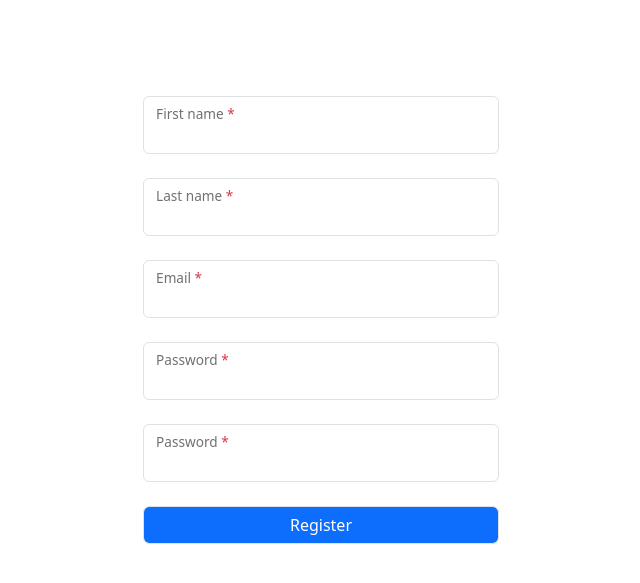
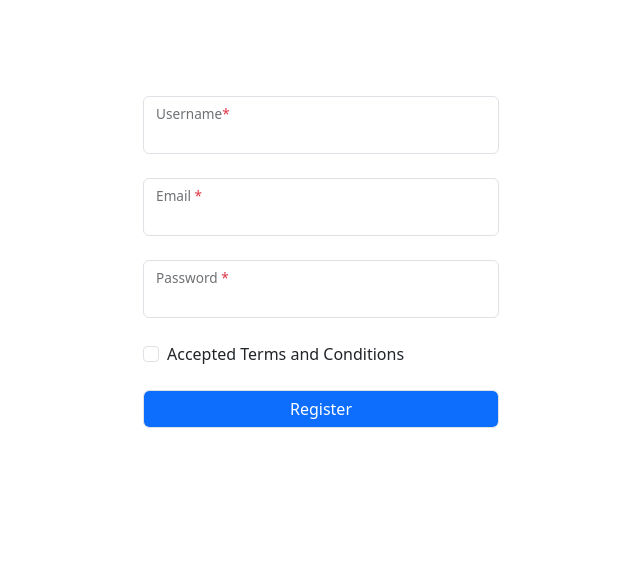
Before and after one commit to Orhan-x/Insight-blog, a Django app: template users/templates/register.html in a window 1280 px wide. Shown: the top 583 px of the page, without its empty margins (319-959 px from the left). Run offline with Django 5.2, Linux system fonts and the light colour scheme; the template is opened without the code that fills it, so the values that code supplies are empty.

Commit message:
fname & lname tell profiel not obligated on registration.

```diff
--- a/users/templates/register.html
+++ b/users/templates/register.html
@@ -9,24 +9,20 @@
             <form method="POST"  >
                 {% csrf_token %}
                 <div class="form-floating mb-4">
-                  <input type="text" name="first_name" id="first_name" class="form-control" required/>
-                  <label for="first_name">First name <span class="text-danger">*</span></label>
+                  <input type="text" name="username" id="username" class="form-control" required />
+                  <label for="username">Username<span class="text-danger">*</span></label>
                 </div>
                 <div class="form-floating mb-4">
-                  <input type="text" name="last_name" id="last_name" class="form-control" required/>
-                  <label for="last_name">Last name <span class="text-danger">*</span></label>
-                </div>
-                <div class="form-floating mb-4">
-                  <input type="email" name="email" id="email" class="form-control" required/>
+                  <input type="email" name="email" id="email" class="form-control" required />
                   <label for="email">Email <span class="text-danger">*</span></label>
                 </div>
                 <div class="form-floating mb-4">
-                  <input type="password" name="password1" id="first_name" class="form-control" required/>
-                  <label for="password1">Password <span class="text-danger">*</span></label>
+                  <input type="password" name="password" id="first_name" class="form-control" required />
+                  <label for="password">Password <span class="text-danger">*</span></label>
                 </div>
-                <div class="form-floating mb-4">
-                  <input type="password" name="password2" id="password2" class="form-control" required/>
-                  <label for="password2">Password <span class="text-danger">*</span></label>
+                <div class="form-check mb-4">
+                    <input type="checkbox" class="form-check-input" id="terms" required />
+                    <label class="form-check-label" for="terms">Accepted Terms and Conditions</label>
                 </div>
                 <input type="submit" class="form-control bg-primary text-white" value="Register"  />
               </form>
```
